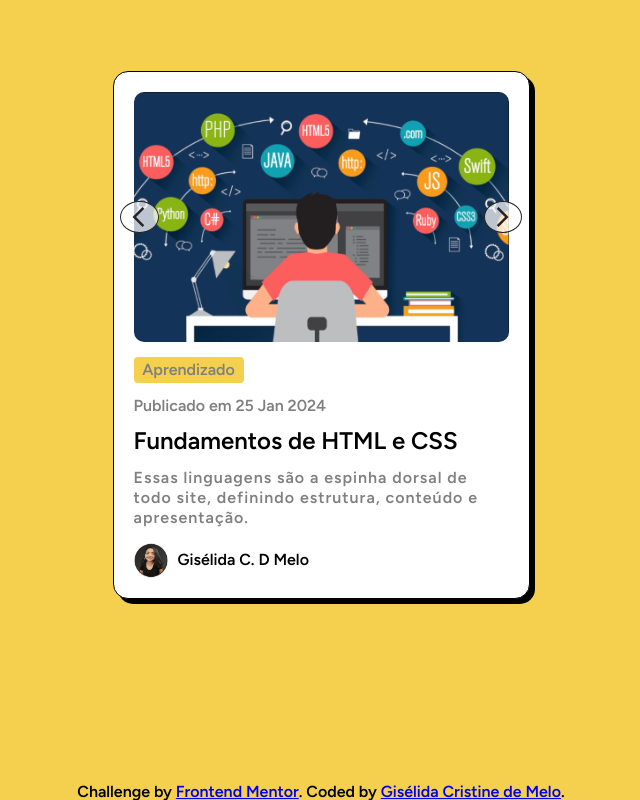
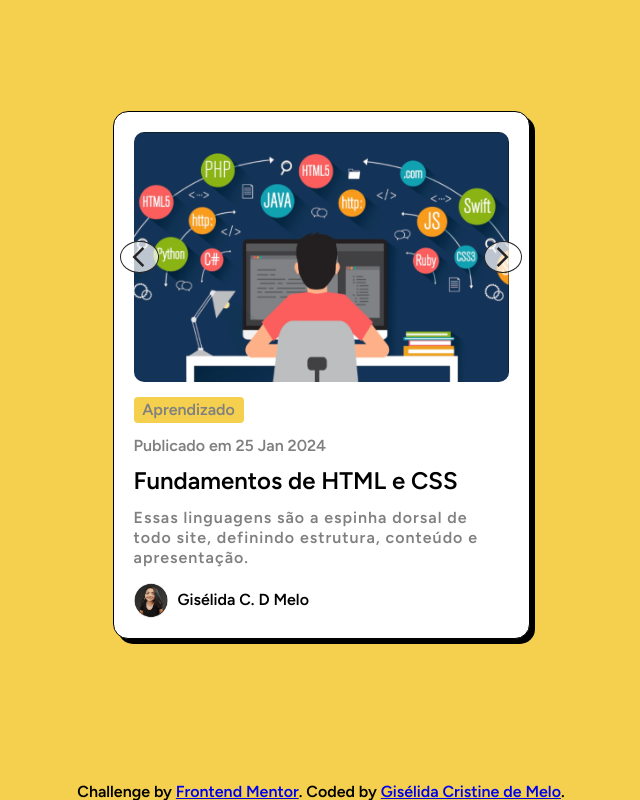
Before and after one commit to giselida/blog-preview, a website built with Vite: page index.html in a window 1280 px wide. Shown: the whole page, without its empty margins (319-959 px from the left). Built offline with nearby package versions, Linux system fonts and the light colour scheme.

Commit message:
📦 refactor: adjustment min-height of card

```diff
--- a/src/style.scss
+++ b/src/style.scss
@@ -14,7 +14,7 @@ body {
   align-items: center;
   font-family: "Figtree", sans-serif;
   background-color: var(--color-yellow);
-  height: 90vh;
+  min-height: 100vh;
   main {
     display: flex;
     justify-content: center;
@@ -28,7 +28,8 @@ body {
       padding: 20px;
       flex-direction: column;
       background-color: var(--color-white);
-      width: 375px;
+      max-width: 375px;
+      width: 100%;
       gap: 15px;
       transition: box-shadow 0.5s ease-in-out;
       .carousel {
```
